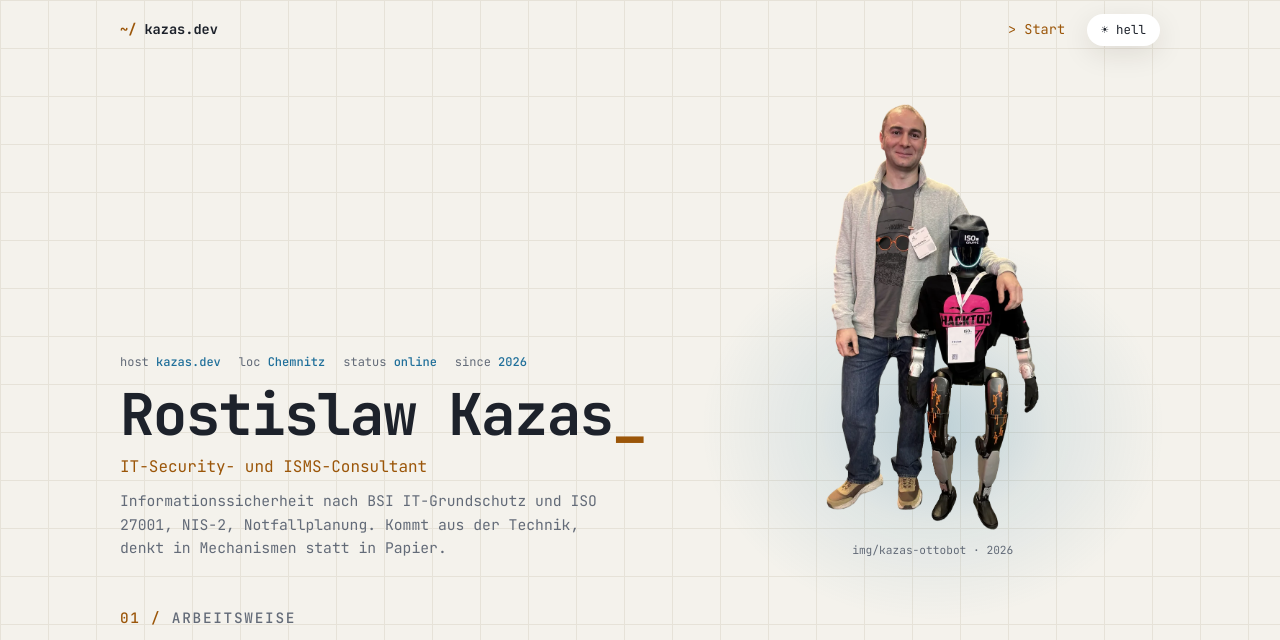
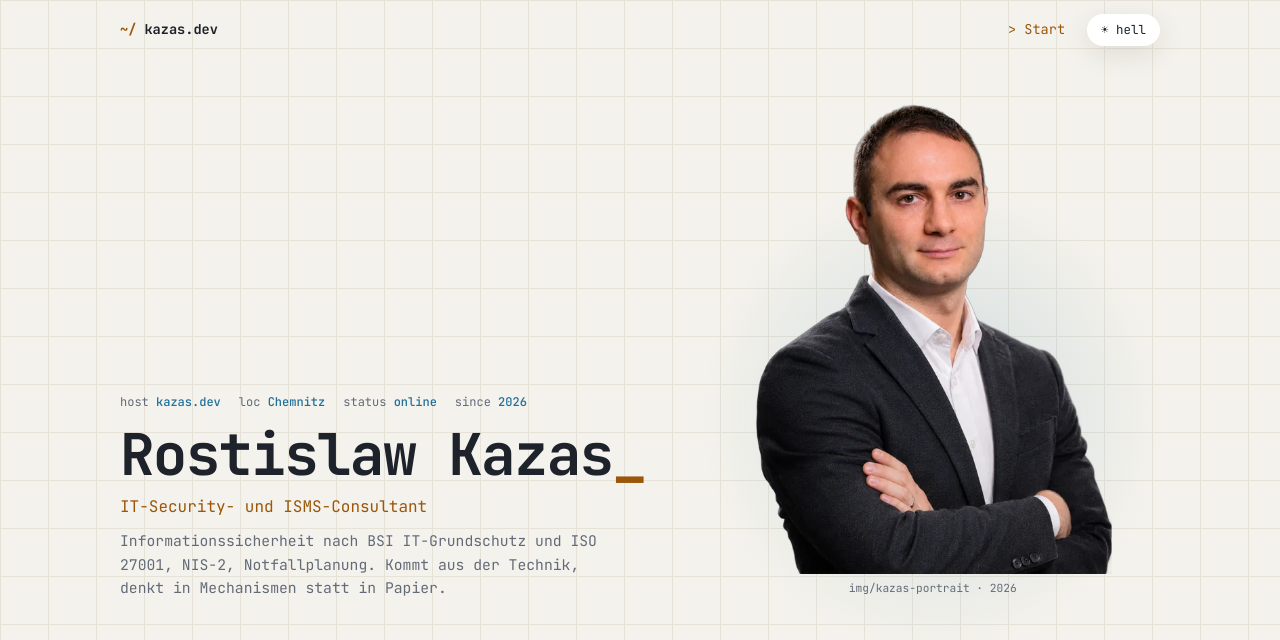
Before and after one commit to OfficeKnight/kazasdev, a plain HTML site: page index.html in a window 1280 px wide. Shown: the top 640 px of the page. Drawn offline with Linux system fonts and the light colour scheme.

Commit message:
Startseite zeigt das Portrait statt des Roboterfotos
Neues freigestelltes Portrait in zwei Größen ohne Metadaten, gerade
Linie mit Beschriftung unter dem Foto, sizes passend zur Anzeigebreite.
Das Roboterfoto bleibt im Repo für die geplante Projekte-Seite.

Co-Authored-By: Claude Opus 5.5 <noreply@anthropic.com>
Claude-Session: https://claude.ai/code/session_01VuaRsuWHcfhoDMzmXpn4vs

```diff
--- a/index.html
+++ b/index.html
@@ -44,8 +44,8 @@
       <p class="lead">Informationssicherheit nach BSI IT-Grundschutz und ISO 27001, NIS-2, Notfallplanung. Kommt aus der Technik, denkt in Mechanismen statt in Papier.</p>
     </div>
     <div class="pic">
-      <img src="assets/rostislaw-kazas-ottobot.webp" srcset="assets/rostislaw-kazas-ottobot-700.webp 358w, assets/rostislaw-kazas-ottobot.webp 613w" sizes="(max-width: 760px) 60vw, 360px" width="613" height="1200" alt="Rostislaw Kazas neben dem humanoiden Roboter Ottobot" fetchpriority="high">
-      <span class="cap">img/kazas-ottobot · 2026</span>
+      <img src="assets/rostislaw-kazas-portrait.webp" srcset="assets/rostislaw-kazas-portrait-700.webp 527w, assets/rostislaw-kazas-portrait.webp 903w" sizes="(max-width: 760px) 270px, 360px" width="903" height="1200" alt="Rostislaw Kazas im dunklen Sakko mit verschränkten Armen" fetchpriority="high">
+      <span class="cap">img/kazas-portrait · 2026</span>
     </div>
   </header>
 
--- a/style.css
+++ b/style.css
@@ -78,14 +78,14 @@ h1::after { content: "_"; color: var(--acc); animation: bl 1s steps(2) infinite;
 @media (prefers-reduced-motion: reduce) { h1::after { animation: none; } }
 .role { color: var(--acc); font-size: 1rem; margin: 0; }
 .lead { color: var(--mut); max-width: 56ch; margin: 10px 0 0; font-size: .92rem; }
-.pic { position: relative; min-height: 460px; padding-bottom: 26px; }
+.pic { position: relative; min-height: 500px; padding-bottom: 26px; }
 .pic::before {
   content: ""; position: absolute; left: -25%; right: -25%; top: -10%; bottom: -30%; pointer-events: none;
-  background: radial-gradient(ellipse 34% 30% at 50% 58%, color-mix(in srgb, var(--acc2) 26%, transparent) 0%, color-mix(in srgb, var(--acc2) 9%, transparent) 50%, transparent 100%);
+  background: radial-gradient(ellipse 34% 34% at 50% 52%, color-mix(in srgb, var(--acc2) 22%, transparent) 0%, color-mix(in srgb, var(--acc2) 8%, transparent) 50%, transparent 100%);
 }
 .pic img { position: absolute; bottom: 26px; left: 50%; transform: translateX(-50%); height: calc(100% - 26px); width: auto; max-width: 100%; object-fit: contain; }
-.pic .cap { position: absolute; bottom: 0; left: 50%; transform: translateX(-50%); white-space: nowrap; font-size: .7rem; color: var(--mut); }
-@media (max-width: 760px) { .top { grid-template-columns: 1fr; } .pic { min-height: 340px; } }
+.pic .cap { position: absolute; bottom: 0; left: 0; right: 0; height: 26px; padding-top: 6px; text-align: center; white-space: nowrap; font-size: .7rem; color: var(--mut); }
+@media (max-width: 760px) { .top { grid-template-columns: 1fr; } .pic { min-height: 380px; } }
 
 /* Abschnitte */
 section { margin-top: 36px; }
```
Also changed, not shown: assets/rostislaw-kazas-portrait-700.webp (added), assets/rostislaw-kazas-portrait.webp (added).
